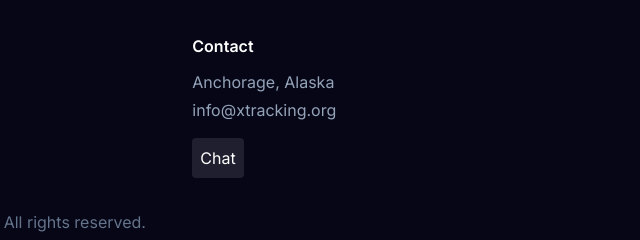
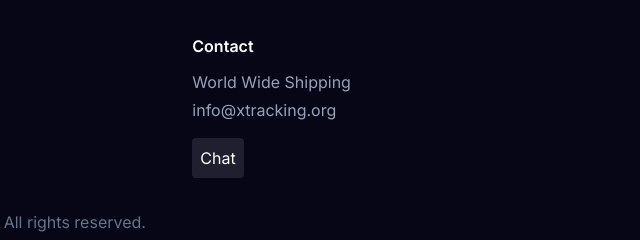
Before and after one commit to xenun-makuzi/XTracking, a website: page public/index.html in a window 1280 px wide. Shown: the part 3528-3768 px from the top of the page, 639-1279 px from the left. Drawn offline with nearby package versions, Linux system fonts and the light colour scheme; no server answers.

Commit message:
Update index.html

```diff
--- a/public/index.html
+++ b/public/index.html
@@ -367,7 +367,7 @@
     <div class="max-w-[var(--max-w)] mx-auto px-6 grid grid-cols-1 md:grid-cols-3 gap-6">
       <div><img src="Logo.png" alt="XTracking" class="h-10 mb-3"><p class="text-slate-400 max-w-sm">Smart logistics, real-time tracking and dependable delivery across air, road and sea.</p></div>
       <div><h4 class="font-semibold mb-3">Company</h4><ul class="space-y-2 text-slate-400"><li><a href="#services" class="hover:text-white">Services</a></li><li><a href="#process" class="hover:text-white">Process</a></li><li><a href="#quote" class="hover:text-white">Request Quote</a></li></ul></div>
-      <div><h4 class="font-semibold mb-3">Contact</h4><p class="text-slate-400">Anchorage, Alaska</p><p class="text-slate-400 mt-1">info@xtracking.org</p><div class="mt-4 flex gap-3"><a id="footerChat" href="#" class="p-2 bg-white/10 rounded">Chat</a></div></div>
+      <div><h4 class="font-semibold mb-3">Contact</h4><p class="text-slate-400">World Wide Shipping</p><p class="text-slate-400 mt-1">info@xtracking.org</p><div class="mt-4 flex gap-3"><a id="footerChat" href="#" class="p-2 bg-white/10 rounded">Chat</a></div></div>
     </div>
     <div class="text-center text-slate-500 mt-8">&copy; 2025 XTracking. All rights reserved.</div>
   </footer>
```
